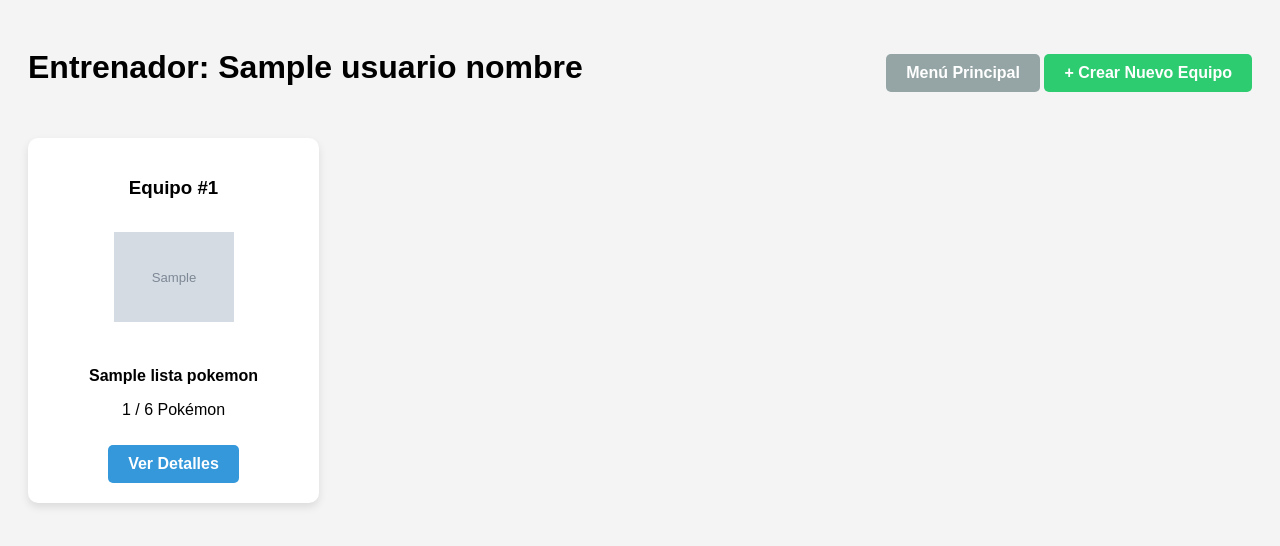
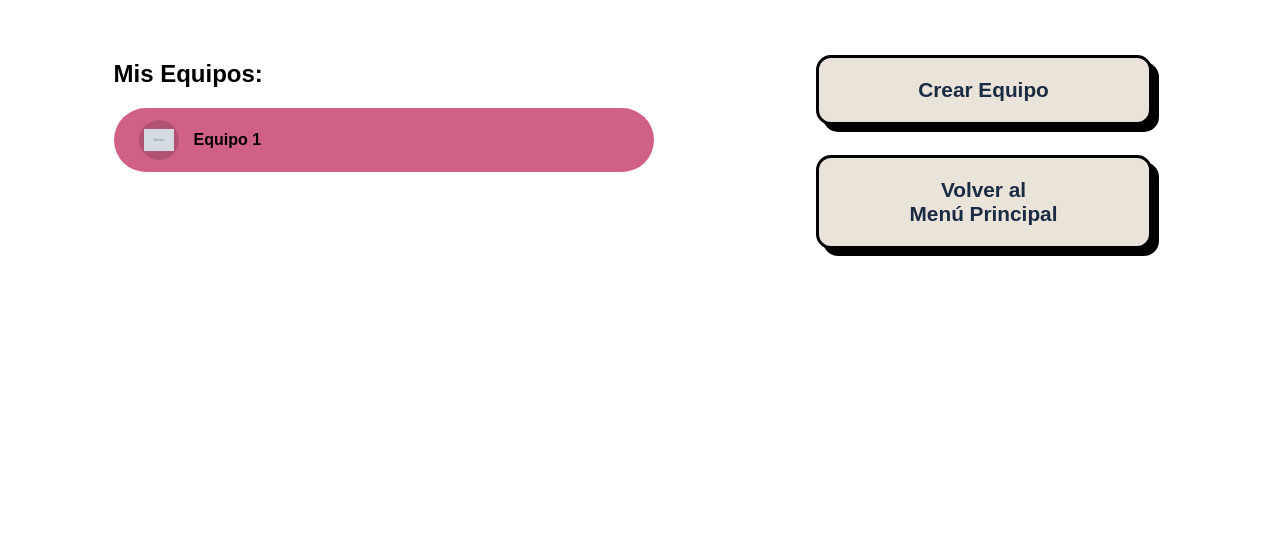
Before and after one commit to X-Liviu/pokedex-ADSI-GILLMT, a Flask app: template app/templates/mis_equipos.html in a window 1280 px wide. Shown: the top 546 px of the page. Run offline with Flask 3, Linux system fonts and the light colour scheme; the template is opened without the code that fills it: most values are stand-ins (such as "Sample title", 1, 10 or a date in 2020); grey boxes marked "Sample" are stand-in pictures; parts of the project's set-up code (start-up, migrations or seed data) failed here and were passed over.

Commit message:
pokedex singleton, terminar ver equipos

```diff
--- a/app/templates/mis_equipos.html
+++ b/app/templates/mis_equipos.html
@@ -2,72 +2,78 @@
 <html lang="es">
 <head>
     <meta charset="UTF-8">
-    <title>Mis Equipos - MarcoDex</title>
+    <title>MarcoDex - Mis Equipos</title>
     <style>
-        body { font-family: Arial, sans-serif; background-color: #f4f4f4; padding: 20px; }
-        .header { display: flex; justify-content: space-between; align-items: center; margin-bottom: 30px; }
-        .grid-equipos { display: grid; grid-template-columns: repeat(auto-fill, minmax(250px, 1fr)); gap: 20px; }
-        .card-equipo {
-            background: white;
-            border-radius: 10px;
-            padding: 20px;
-            text-align: center;
-            box-shadow: 0 4px 8px rgba(0,0,0,0.1);
-            transition: transform 0.2s;
+        body {
+            background-color: #FFFFFF;
+            margin: 0; /* Eliminado 'px' redundante */
+            padding: 0;
+            font-family: 'Arial', sans-serif;
         }
-        .card-equipo:hover { transform: translateY(-5px); }
-        .img-lider { width: 120px; height: 120px; object-fit: contain; margin-bottom: 10px; }
-        .btn {
+
+        .contenedor-principal {
+            display: flex;
+            padding: 40px;
+            justify-content: space-around;
+            align-items: flex-start;
+        }
+
+        /* LADO IZQUIERDO: LISTA ROSA */
+        .columna-lista { width: 45%; }
+
+        .item-equipo {
+            display: flex;
+            align-items: center;
+            background-color: #D06084;
+            color: black;
+            text-decoration: none;
+            padding: 12px 25px;
+            border-radius: 40px;
+            margin-bottom: 10px;
+            font-weight: bold;
+        }
+
+        .icono-contenedor {
+            width: 40px; height: 40px; background: rgba(0,0,0,0.15);
+            border-radius: 50%; display: flex; justify-content: center;
+            align-items: center; margin-right: 15px;
+        }
+
+        /* LADO DERECHO: BOTONES RETRO */
+        .boton-retro {
+            background: #EAE3D9; border: 3px solid black; padding: 20px 40px;
+            margin: 15px; border-radius: 15px; font-weight: bold; font-size: 1.3rem;
+            color: #1A2B44; text-align: center; text-decoration: none;
+            box-shadow: 7px 7px 0 black; /* Estilo de tu boceto */
             display: inline-block;
-            padding: 10px 20px;
-            text-decoration: none;
-            border-radius: 5px;
-            font-weight: bold;
-            margin-top: 10px;
+            min-width: 250px;
         }
-        .btn-info { background-color: #3498db; color: white; }
-        .btn-nuevo { background-color: #2ecc71; color: white; }
-        .btn-menu { background-color: #95a5a6; color: white; }
-        .sin-pokemon { color: #888; font-style: italic; margin: 20px 0; }
     </style>
 </head>
 <body>
+    <div class="contenedor-principal">
+        <div class="columna-lista">
+            <h2>Mis Equipos:</h2>
+            <div class="lista-scroll">
+                {% for equipo in equipos %}
+                <a href="{{ url_for('ver_detalles.detalles', num=equipo.numEquipo) }}" class="item-equipo">
+                    <div class="icono-contenedor">
+                        {% if equipo.lista_pokemon %}
+                            <img src="{{ equipo.lista_pokemon[0].imagen }}" width="30" alt="Pokemon">
+                        {% else %}
+                            <div style="width: 20px; height: 20px; background: #5D2E46; border-radius: 50%;"></div>
+                        {% endif %}
+                    </div>
+                    <span>Equipo {{ equipo.numEquipo }}</span>
+                </a>
+                {% endfor %}
+            </div>
+        </div>
 
-    <div class="header">
-        <h1>Entrenador: {{ usuario_nombre }}</h1>
-        <div class="nav-links">
-            <a href="/" class="btn btn-menu">Menú Principal</a>
-            <a href="{{ url_for('crear_equipo.pantalla_crear_equipo') }}" class="btn btn-nuevo">
-                + Crear Nuevo Equipo
-            </a>
+        <div class="columna-acciones" style="display: flex; flex-direction: column; align-items: center;">
+            <a href="{{ url_for('crear_equipo.pantalla_crear') }}" class="boton-retro">Crear Equipo</a>
+            <a href="/" class="boton-retro">Volver al <br> Menú Principal</a>
         </div>
     </div>
-
-    <div class="grid-equipos">
-        {% for equipo in equipos %}
-        <div class="card-equipo">
-            <h3>Equipo #{{ equipo.numEquipo }}</h3>
-
-            <div class="portada">
-                {% if equipo.lista_pokemon|length > 0 %}
-                    {# Mostramos la imagen del primer Pokémon de la lista #}
-                    <img src="{{ equipo.lista_pokemon[0].imagen }}" alt="Líder" class="img-lider">
-                    <p><strong>{{ equipo.lista_pokemon[0].nombre_custom }}</strong></p>
-                {% else %}
-                    <div class="sin-pokemon">
-                        <p>Equipo sin Pokémon</p>
-                    </div>
-                {% endif %}
-            </div>
-
-            <p>{{ equipo.lista_pokemon|length }} / 6 Pokémon</p>
-
-            <a href="{{ url_for('ver_detalles.detalles', num=equipo.numEquipo) }}" class="btn btn-info">
-                Ver Detalles
-            </a>
-        </div>
-        {% endfor %}
-    </div>
-
 </body>
 </html>
```
Also changed, not shown: app/controller/model/equipo_controller.py (+36 -26 lines), app/controller/model/pokeDex_controller.py (+24 -7 lines), app/templates/error_no_equipos.html (added, +85 -0 lines).
